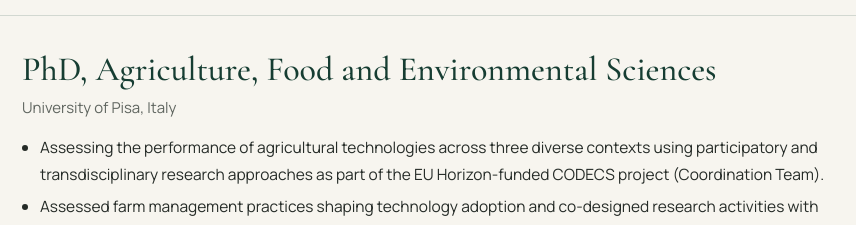
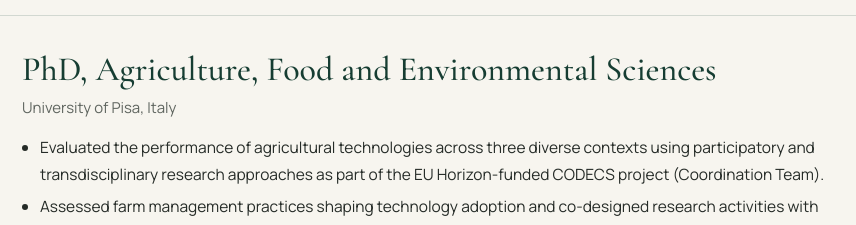
Before and after one commit to Gpraveenbabu/Harika_Portfolio, a plain HTML site: page index.html in a window 1280 px wide. Shown: the part 5640-5865 px from the top of the page, 293-1149 px from the left. Drawn offline with nearby package versions, Linux system fonts and the light colour scheme.

Commit message:
Revise educational qualifications and project descriptions
Updated educational details and descriptions for clarity and accuracy.

```diff
--- a/index.html
+++ b/index.html
@@ -249,7 +249,7 @@ const E=[['15 Feb – 18 Mar 2025','Visiting Researcher','Centre for Agroecology
 ['Jan – Jun 2019','Project Assistant','University of Agricultural Sciences · Bangalore, India',['DFG Indo-German project FOR2432: assessed the influence of urbanization, income variation and migration on dietary patterns along the rural-urban gradient.']]];
 $('#tl').insertAdjacentHTML('beforeend',E.map((e,i)=>`<div class="t rv ${i<2?'open':''}" tabindex="0" role="button" aria-expanded="${i<2}"><div class="d">${e[0]}</div><h3>${e[1]}</h3><div class="o">${e[2]}</div><div class="more"><ul>${e[3].map(x=>`<li>${x}</li>`).join('')}</ul></div><span class="tog">${i<2?'Hide details −':'Show details +'}</span></div>`).join(''));
 document.querySelectorAll('.t').forEach(t=>{const f=()=>{const o=t.classList.toggle('open');t.setAttribute('aria-expanded',o);t.querySelector('.tog').textContent=o?'Hide details −':'Show details +'};t.onclick=f;t.onkeydown=e=>{if(e.key==='Enter'||e.key===' '){e.preventDefault();f()}}});
-const ED=[['2022 – 2026','PhD, Agriculture, Food and Environmental Sciences','University of Pisa, Italy',[],['Assessing the performance of agricultural technologies across three diverse contexts using participatory and transdisciplinary research approaches as part of the EU Horizon-funded CODECS project (Coordination Team).','Assessed farm management practices shaping technology adoption and co-designed research activities with farmers, researchers and industry partners.','Collaborated with international agricultural partners and research institutions to advance sustainable and resilient farming systems.'],'Evolving Agri-Futures: Understanding the dynamics and impacts of digital transition in agricultural systems'],
+const ED=[['2022 – 2026','PhD, Agriculture, Food and Environmental Sciences','University of Pisa, Italy',[],['Evaluated the performance of agricultural technologies across three diverse contexts using participatory and transdisciplinary research approaches as part of the EU Horizon-funded CODECS project (Coordination Team).','Assessed farm management practices shaping technology adoption and co-designed research activities with farmers, researchers and industry partners.','Collaborated with international agricultural partners and research institutions to advance sustainable and resilient farming systems.'],'Evolving Agri-Futures: Understanding the dynamics and impacts of digital transition in agricultural systems'],
 ['2020 – 2022','International MSc in Rural Development (IMRD)','Ghent University, Belgium (host) · Slovak University of Agriculture, Slovakia · University of Pisa, Italy',[['Erasmus Mundus Joint Masters Scholarship',1],['Summa Cum Laude',1]],['Research on sustainable food security and the environmental impacts of farming systems, grounded in social-ecological systems thinking.','Other projects: GM food-consumer perceptions (SPSS), European socio-economic indicator mapping (QGIS), poverty distribution across UK (R).'],'Role of Rice in Sustainable Food Security of India: A Qualitative Assessment using System Dynamics Approach'],
 ['2017 – 2019','MSc Agricultural Economics','University of Agricultural Sciences, India',[['ICAR Fellowship',0]],['Conducted profitability and financial performance analysis for 250 farms practicing integrated farming and evaluated economic viability under different market and commodity price scenarios.'],'Enhancing Smallholders’ Income Through a Feasible Economic Strategy in Godavari Delta Region of Andhra Pradesh']];
 $('#edu').innerHTML=ED.map(e=>`<div class="ec rv"><div class="y">${e[0]}</div><div><h3>${e[1]}</h3><div class="u">${e[2]}</div>${e[3].map(b=>`<span class="badge ${b[1]?'g':''}">${b[0]}</span>`).join('')}<ul>${e[4].map(x=>`<li>${x}</li>`).join('')}</ul><div class="th">Thesis: ${e[5]}</div></div></div>`).join('');
```
